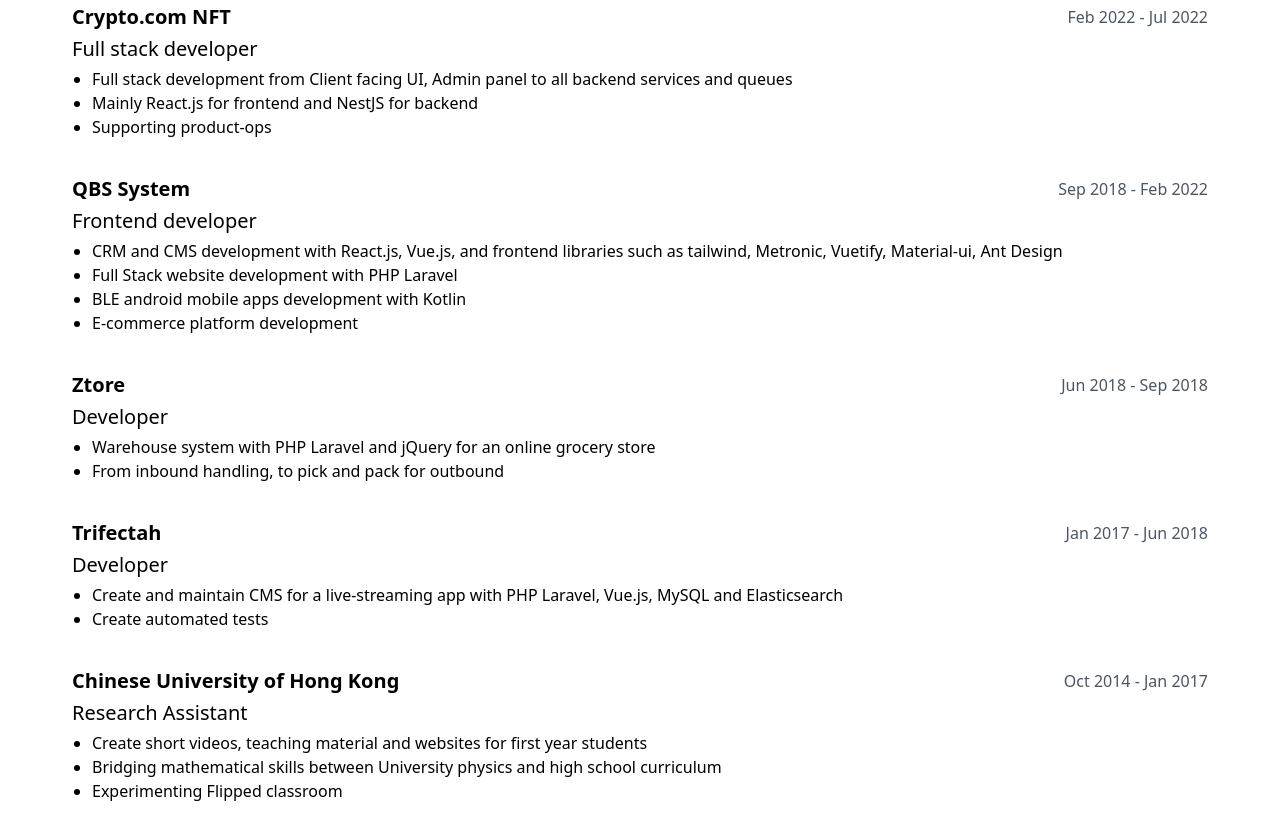
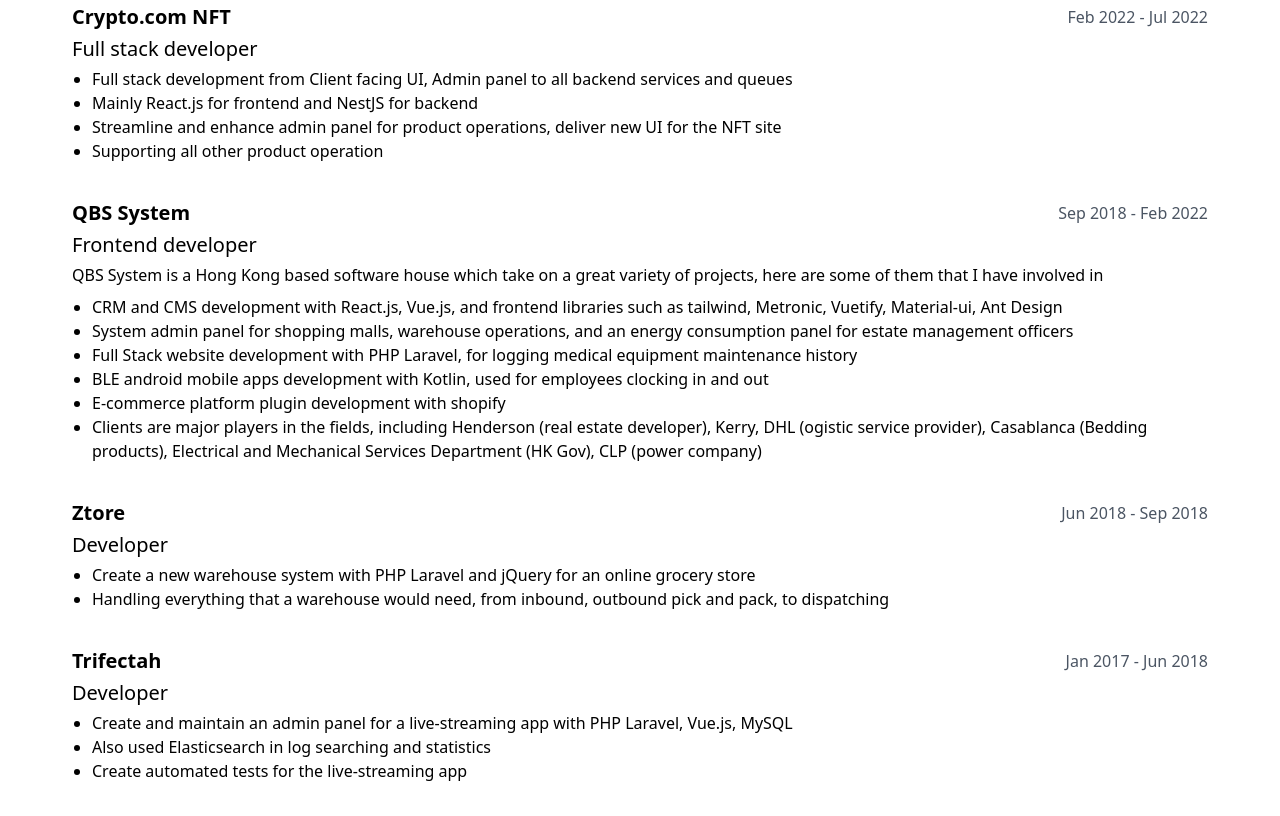
Before and after one commit to yehudilam/lam-yik-hei, a Gatsby site: page / in a window 1280 px wide. Shown: the part 661-1477 px from the top of the page. Built offline with nearby package versions, Linux system fonts and the light colour scheme; Gatsby itself is replaced by a stand-in of ours.

Commit message:
Updated descriptions

```diff
--- a/src/mdx/experiences/cdc.mdx
+++ b/src/mdx/experiences/cdc.mdx
@@ -1,3 +1,4 @@
 - Full stack development from Client facing UI, Admin panel to all backend services and queues
 - Mainly React.js for frontend and NestJS for backend
-- Supporting product-ops
+- Streamline and enhance admin panel for product operations, deliver new UI for the NFT site
+- Supporting all other product operation
--- a/src/mdx/experiences/qbs.mdx
+++ b/src/mdx/experiences/qbs.mdx
@@ -1,4 +1,8 @@
+QBS System is a Hong Kong based software house which take on a great variety of projects, here are some of them that I have involved in
+
 - CRM and CMS development with React.js, Vue.js, and frontend libraries such as tailwind, Metronic, Vuetify, Material-ui, Ant Design
-- Full Stack website development with PHP Laravel
-- BLE android mobile apps development with Kotlin
-- E-commerce platform development
+- System admin panel for shopping malls, warehouse operations, and an energy consumption panel for estate management officers
+- Full Stack website development with PHP Laravel, for logging medical equipment maintenance history
+- BLE android mobile apps development with Kotlin, used for employees clocking in and out
+- E-commerce platform plugin development with shopify
+- Clients are major players in the fields, including Henderson (real estate developer), Kerry, DHL (ogistic service provider), Casablanca (Bedding products), Electrical and Mechanical Services Department (HK Gov), CLP (power company)
--- a/src/mdx/experiences/trifectah.mdx
+++ b/src/mdx/experiences/trifectah.mdx
@@ -1,2 +1,3 @@
-- Create and maintain CMS for a live-streaming app with PHP Laravel, Vue.js, MySQL and Elasticsearch
-- Create automated tests
+- Create and maintain an admin panel for a live-streaming app with PHP Laravel, Vue.js, MySQL
+- Also used Elasticsearch in log searching and statistics
+- Create automated tests for the live-streaming app
--- a/src/mdx/experiences/ztore.mdx
+++ b/src/mdx/experiences/ztore.mdx
@@ -1,2 +1,2 @@
-- Warehouse system with PHP Laravel and jQuery for an online grocery store
-- From inbound handling, to pick and pack for outbound
+- Create a new warehouse system with PHP Laravel and jQuery for an online grocery store
+- Handling everything that a warehouse would need, from inbound, outbound pick and pack, to dispatching
```
